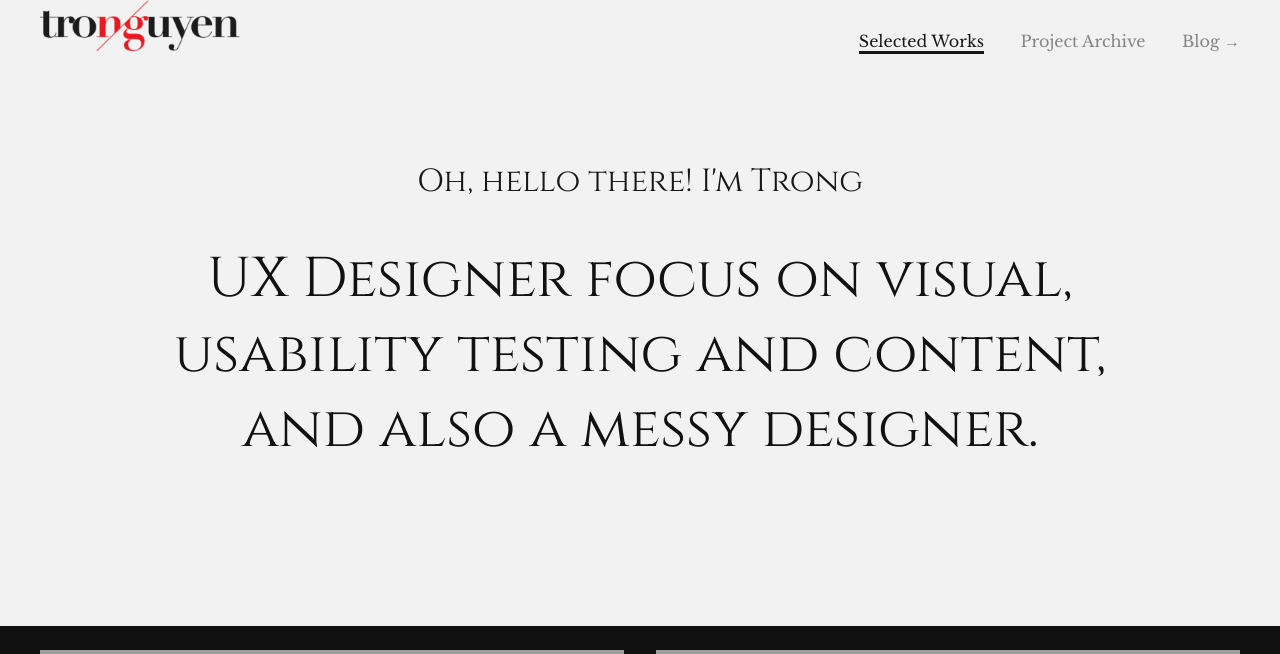
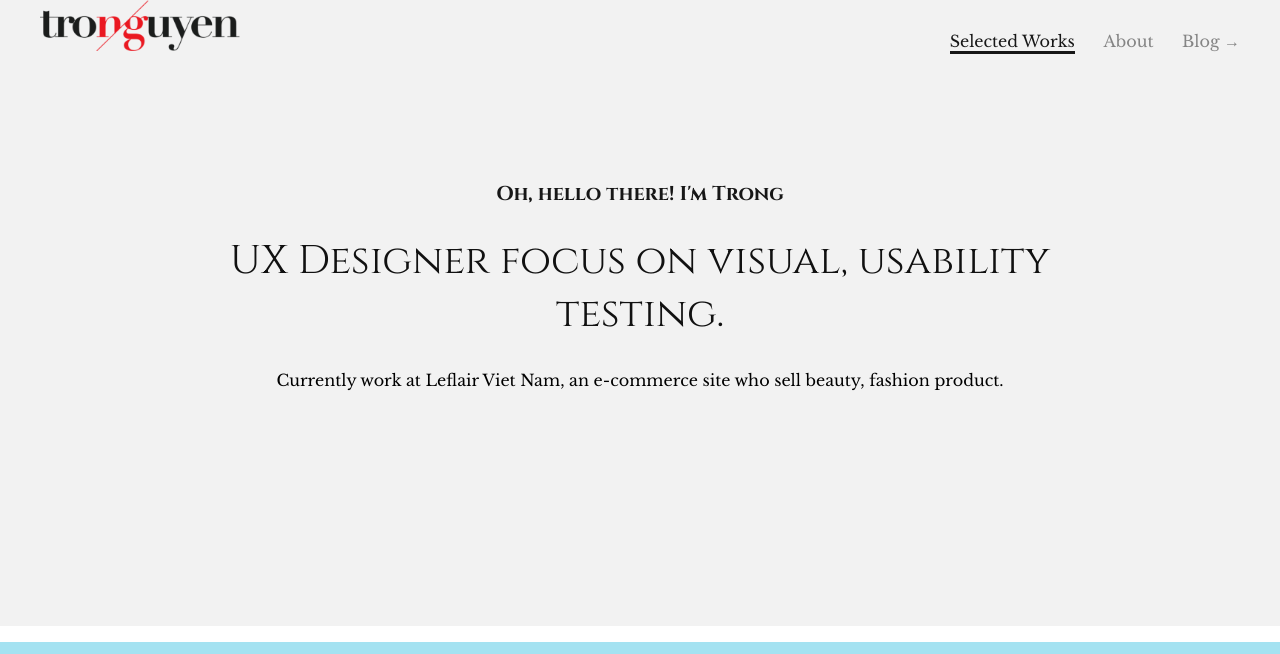
Before and after one commit to tantrongtt/portfolio, a PHP site: page /index.html in a window 1280 px wide. Shown: the part 24-678 px from the top of the page. Run offline with PHP 8.4, Linux system fonts and the light colour scheme; grey boxes are pictures that could not be loaded.

Commit message:
update style

```diff
--- a/css/styles.css
+++ b/css/styles.css
@@ -2176,11 +2181,29 @@ footer[role="contentinfo"] {
   width: 80%;
   margin: auto;
   text-align: center;
-  padding-top: 160px;
+  padding-top: 50px;
+}
+@media (min-width: 576px) {
+  .intro {
+    padding-top: 160px;
+  }
 }
 .intro .intro-name {
-  font-size: 32px;
   font-family: "Cinzel", sans-serif;
+  font-size: 22px;
+}
+@media (min-width: 576px) {
+  .intro .intro-name {
+    font-size: 32px;
+  }
+}
+.intro .intro-title {
+  font-size: 40px !important;
+}
+@media (min-width: 576px) {
+  .intro .intro-title {
+    font-size: 48px;
+  }
 }
 
 .top-nav {
@@ -2216,7 +2239,7 @@ footer[role="contentinfo"] {
   list-style: none;
 }
 .menu-list .menu-item:not(:first-child) {
-  padding-left: 32px;
+  padding-left: 24px;
 }
 
 .light {
--- a/index.html
+++ b/index.html
@@ -28,7 +28,7 @@
 						<a class="item-link active" href="#">Selected Works</a>
 					</li>
 					<li class="menu-item">
-						<a class="item-link" href="#">Project Archive</a>
+						<a class="item-link" href="#">About</a>
 					</li>
 					<li class="menu-item">
 						<a class="item-link" href="#">Blog →</a>
@@ -36,25 +36,64 @@
 				</ul>
 			</nav>
 			<div class="intro">
-				<div class="intro-name">Oh, hello there! I'm Trong</div>
-				<h1 class="intro-title">UX Designer focus on visual, usability testing and content, and also a messy designer.</h1>
+				<h3 class="intro-name">Oh, hello there! I'm Trong</h3>
+				<h1 class="intro-title">UX Designer focus on visual, usability testing.</h1>
+				<div class="description">Currently work at Leflair Viet Nam, an e-commerce site who sell beauty, fashion product.</div>
 			</div>
-
 		</div>
 	</div>
+
+	<div class="project-full-width project-leflair">
+		<div class="container">
+			<div class="row justify-content-center">
+				<div class="col-12 col-md-8 highlight center">
+					<div class="title-container">
+						<div>
+
+						</div>
+						<h2 class="project-title">Leflair</h2>
+						<div class="project-sub-title">UX Designer / 2017 / eCommerce</div>
+						<a href="leflair.html" class="cta-see-more">CASE STUDY →</a>
+					</div>
+
+				</div>
+			</div>
+		</div>
+		<div class="container-fluid">
+			<div class="row justify-content-center">
+				<div class="hidden-mobile col-md-8">
+					<img class="leflair-desktop-img" src="img/project-leflair.png">
+				</div>
+				<div class="hidden-desktop">
+					<img class="leflair-desktop-img" src="img/project-leflair-mobile.png">
+				</div>
+			</div>
+		</div>
+	</div>
+
 	<div class="section-projects dark">
 		<div class="home-container">
 			<div id="columns">
 
-				<!-- Leflair -->
+				<!-- Virtuo -->
 				<figure class="project-wrap">
 					<div class="title-container">
-						<h2 class="project-title">Leflair</h2>
-						<div class="project-sub-title">eCommerce Site / 2017 / UX Design & Dev</div>
-						<a href="leflair.html" class="cta-see-more">SEE MORE →</a>
-						<a href="https://www.leflair.vn" target="_blank" class="cta-see-more">VISIT →</a>
+						<h2 class="project-title">Virtuo</h2>
+						<div class="project-sub-title">Web & Hybrid App / 2016 / Real Estate Network</div>
+						<a href="virtuo.html" class="cta-see-more">CASE STUDY →</a>
+						<a href="https://itunes.apple.com/ca/app/virtuo-enjoy-your-move/id1185379530?mt=8" target="_blank" class="cta-see-more">GET ON APPSTORE →</a>
 					</div>
-					<img src="https://78.media.tumblr.com/7c1ef74bb8a3f9043c68cddfca4b6a6f/tumblr_ozngcfhMmU1uxishno5_r1_1280.png">
+					<img src="https://78.media.tumblr.com/8754a3d4bf797323cab7388cac29421a/tumblr_ozngcfhMmU1uxishno6_r1_1280.png">
+				</figure>
+
+				<!-- Ori Game -->
+				<figure class="project-wrap">
+					<div class="title-container">
+						<h2 class="project-title">Ori</h2>
+						<div class="project-sub-title">Android Game / 2016 / Advanture Game</div>
+						<a href="#" class="cta-see-more">BEHIND THE SCENE →</a>
+					</div>
+					<img src="https://78.media.tumblr.com/6cc314e894b494b6c64e9ee74d2226c8/tumblr_ozngcfhMmU1uxishno4_r1_1280.png">
 				</figure>
 
 				<!-- Time Cloud -->
@@ -62,40 +101,9 @@
 					<div class="title-container">
 						<h2 class="project-title">Time Cloud</h2>
 						<div class="project-sub-title">Web & Hybrid App / 2017 / Time Management for Team</div>
-						<a href="timecloud.html" class="cta-see-more">SEE CASE STUDY →</a>
+						<a href="timecloud.html" class="cta-see-more">CASE STUDY →</a>
 					</div>
 					<img src="https://78.media.tumblr.com/ac550541c5834880d6edc3c00d3c6a9d/tumblr_ozngcfhMmU1uxishno2_r1_1280.png">
-				</figure>
-
-				<!-- Ori Game -->
-				<figure class="project-wrap">
-					<div class="title-container">
-						<h2 class="project-title">Ori</h2>
-						<div class="project-sub-title">Android Game / 2016 / Advanture Game</div>
-						<a href="#" class="cta-see-more">SEE BEHIND THE SCENE →</a>
-					</div>
-					<img src="https://78.media.tumblr.com/6cc314e894b494b6c64e9ee74d2226c8/tumblr_ozngcfhMmU1uxishno4_r1_1280.png">
-				</figure>
-
-				<!-- Virtuo -->
-				<figure class="project-wrap">
-					<div class="title-container">
-						<h2 class="project-title">Virtuo</h2>
-						<div class="project-sub-title">Web & Hybrid App / 2016 / Real Estate Network</div>
-						<a href="virtuo.html" class="cta-see-more">SEE CASE STUDY →</a>
-						<a href="https://itunes.apple.com/ca/app/virtuo-enjoy-your-move/id1185379530?mt=8" target="_blank" class="cta-see-more">GET ON APPSTORE →</a>
-					</div>
-					<img src="https://78.media.tumblr.com/8754a3d4bf797323cab7388cac29421a/tumblr_ozngcfhMmU1uxishno6_r1_1280.png">
-				</figure>
-
-				<!-- Nap Tien 24h -->
-				<figure class="project-wrap">
-					<div class="title-container">
-						<h2 class="project-title">Nap Tien 24h</h2>
-						<div class="project-sub-title">Android Game / 2016-2017 / Fintech</div>
-						<a href="#" class="cta-see-more">SEE BEHIND THE SCENE →</a>
-					</div>
-					<img src="https://78.media.tumblr.com/6cc314e894b494b6c64e9ee74d2226c8/tumblr_ozngcfhMmU1uxishno4_r1_1280.png">
 				</figure>
 
 				<!-- Nap Tien 24h -->
--- a/sass/partials/_detail-project.scss
+++ b/sass/partials/_detail-project.scss
@@ -115,3 +115,49 @@
 .free-space {
 	margin-bottom: 50px;
 }
+
+img {
+	width: 100%;
+}
+
+.project-full-width {
+	background-color: #A4E2F1;
+	margin-top: 16px;
+	margin-bottom: 16px;
+	overflow: hidden;
+	position: relative;
+	// height: 590px;
+	// @media (min-width: $min-sm) {
+	// 	height: 720px;
+	// }
+}
+
+.project-leflair {
+	background-image: none;
+	background-position: center bottom;
+	background-repeat: no-repeat;
+	background-size: 90vw auto;
+
+	@media (min-width: $min-sm) {
+		background-position: center bottom;
+		// background-image: url("../img/project-leflair.png");
+		background-size: 750px auto;
+	}
+}
+.leflair-desktop-img {
+	@media (min-width: $min-sm) {
+		margin-bottom: -6px;
+	}
+	margin-bottom: 16px;
+}
+
+.hidden-mobile {
+	@media (max-width: $max-sm) {
+		display: none;
+	}
+}
+.hidden-desktop {
+	@media (min-width: $min-sm) {
+		display: none;
+	}
+}
--- a/sass/partials/_selected-projects.scss
+++ b/sass/partials/_selected-projects.scss
@@ -2,7 +2,10 @@
 	src:url('https://s3-us-west-2.amazonaws.com/s.cdpn.io/4273/callunasansregular-webfont.woff') format('woff');
 }
 .section-header {
-	height: 650px;
+	height: 700px;
+	@media (min-width: $min-sm) {
+		height: 650px;
+	}
 
 	.container {
 		padding-top: 32px;
@@ -14,11 +17,23 @@
 	width: 80%;
 	margin: auto;
 	text-align: center;
-	padding-top: 160px;
+	padding-top: 50px;
+	@media (min-width: $min-sm) {
+		padding-top: 160px;
+	}
 
 	.intro-name {
-		font-size: 32px;
 		font-family: $font-title;
+		font-size: 22px;
+		@media (min-width: $min-sm) {
+			font-size: 32px;
+		}
+	}
+	.intro-title {
+		font-size: 40px !important;
+		@media (min-width: $min-sm) {
+			font-size: 48px;
+		}
 	}
 }
 
@@ -51,7 +66,7 @@
 		display: inline-block;
 		list-style: none;
 		&:not(:first-child) {
-			padding-left: 32px;
+			padding-left: 24px;
 		}
 	}
 }
@@ -98,6 +113,7 @@
 	width: 90%;
 	width: 100%;
 	margin: auto;
+	padding-top: 8px;
 }
 
 .project-wrap {
--- a/sass/partials/_variables.scss
+++ b/sass/partials/_variables.scss
@@ -32,4 +32,5 @@ $min-md:768px;
 $min-lg:992px;
 $min-xl:1200px;
 
+$max-sm:575px;
 // Mixin variables
```
Also changed, not shown: other parts of css/styles.css (+53 -1 lines), leflair.html (+40 -26 lines), timecloud.html (+12 -12 lines), virtuo.html (+5 -5 lines), img/book.png (deleted), img/project-leflair-mobile.png (added), img/project-leflair.png (added).
